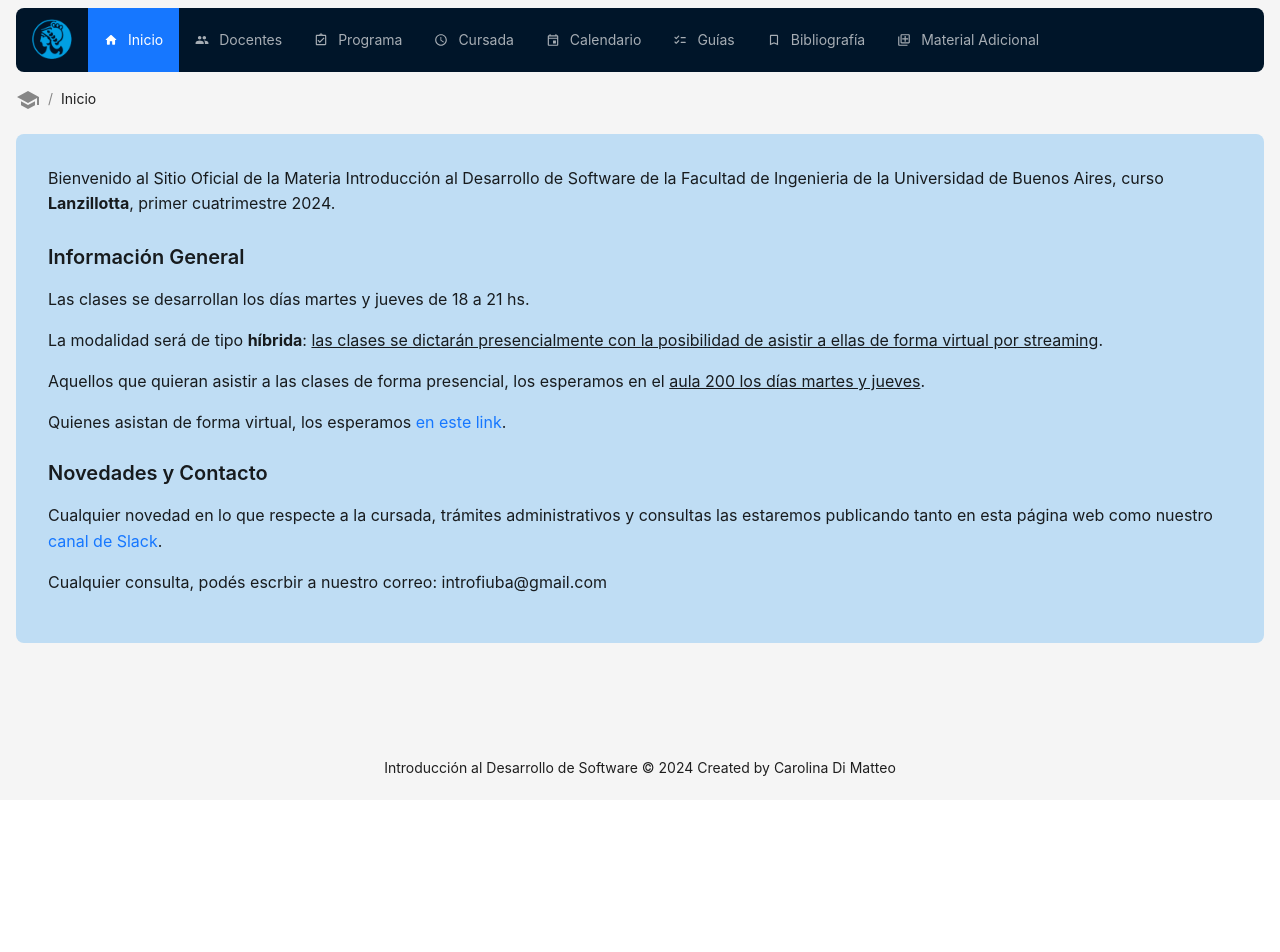
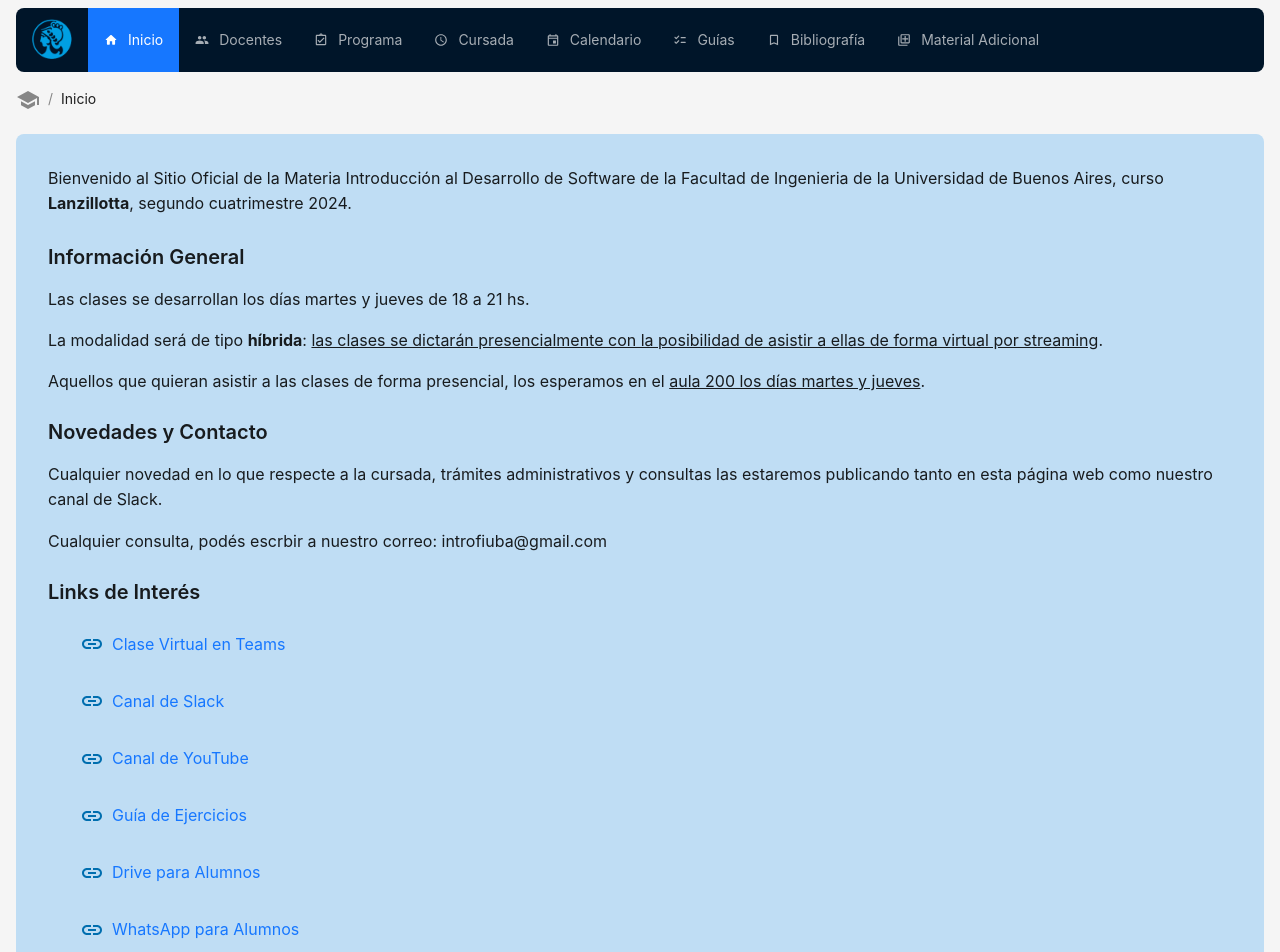
Before and after one commit to gcc-cdimatteo/gcc-cdimatteo.github.io, a Next.js app: page / in a window 1280 px wide. Shown: the top 952 px of the page. Before the commit the page ends 808 px from the top, so only its background shows below. Built offline with nearby package versions, Linux system fonts and the light colour scheme; a web font is replaced by a local one.

Commit message:
ultimas modificaciones pedidas por bruno

```diff
--- a/app/page.tsx
+++ b/app/page.tsx
@@ -1,37 +1,37 @@
 import { ReactElement } from 'react';
 import PageContainer from './ui/page-container';
 import { Typography } from 'antd';
-import { AssignmentTurnedInOutlined, EventOutlined, Face, Face2, Face5, Face6, Person, Report, School, SentimentVerySatisfiedOutlined, WatchLaterOutlined } from '@mui/icons-material';
+import { AssignmentTurnedInOutlined, EventOutlined, Face, Face2, Face5, Face6, LinkOutlined, Person, Report, School, SentimentVerySatisfiedOutlined, WatchLaterOutlined } from '@mui/icons-material';
 import { Box, Icon } from '@mui/material';
 import Tab from './ui/tab';
 import Teacher from './ui/teacher';
 import Link from 'next/link';
 import Space from './ui/space';
 import ListItem from './ui/list-item';
+import ListLinkItem from './ui/list-link-item';
 
 export default function Page() {
   const p_content: ReactElement = (
     <>
       <Typography style={{ fontSize: 16 }}>
-        Bienvenido al Sitio Oficial de la Materia Introducción al Desarrollo de Software de la Facultad de Ingenieria de la Universidad de Buenos Aires, curso <b>Lanzillotta</b>, primer cuatrimestre 2024.
+        Bienvenido al Sitio Oficial de la Materia Introducción al Desarrollo de Software de la Facultad de Ingenieria de la Universidad de Buenos Aires, curso <b>Lanzillotta</b>, segundo cuatrimestre 2024.
 
         <h4>Información General</h4>
         <p>Las clases se desarrollan los días martes y jueves de 18 a 21 hs.</p>
         <p>La modalidad será de tipo <b>híbrida</b>: <u>las clases se dictarán presencialmente con la posibilidad de asistir a ellas de forma virtual por streaming</u>.</p>
         <p>Aquellos que quieran asistir a las clases de forma presencial, los esperamos en el <u>aula 200 los días martes y jueves</u>.</p>
-        <p>Quienes asistan de forma virtual, los esperamos
-          <Link
-            target="_blank"
-            href="https://teams.microsoft.com/l/meetup-join/19%3ameeting_ZDM4MGJhNjgtYTVmYS00N2M0LWE0MTktYjUxNjlmMWEwNjcy%40thread.v2/0?context=%7b%22Tid%22%3a%22e13f1e52-6e32-4972-82ca-697420ee3c98%22%2c%22Oid%22%3a%226746d176-ad45-418c-9ecd-30c9893941f8%22%7d"
-          > en este link</Link>.</p>
-
-        {/* <h4>Importante</h4>
-        <ListItem icon={<Report style={{ color: '#D00026' }} />} text={<p>Si <u>estás inscripto en la materia</u>, por favor, llena <Link href="https://forms.gle/ohzXL2d66PMwDjVy6" target="_blank"> este formulario</Link>.</p>} /> */}
-
 
         <h4>Novedades y Contacto</h4>
-        <p>Cualquier novedad en lo que respecte a la cursada, trámites administrativos y consultas las estaremos publicando tanto en esta página web como nuestro <Link href="https://join.slack.com/t/introduccinal/shared_invite/zt-2d59bckpc-gqoV7VvSIqulLUeImEoYOw" target="_blank">canal de Slack</Link>.</p>
+        <p>Cualquier novedad en lo que respecte a la cursada, trámites administrativos y consultas las estaremos publicando tanto en esta página web como nuestro canal de Slack.</p>
         <p>Cualquier consulta, podés escrbir a nuestro correo: introfiuba@gmail.com</p>
+
+        <h4>Links de Interés</h4>
+        <ListLinkItem icon={<LinkOutlined htmlColor="#006EAF" />} link={"https://teams.microsoft.com/l/meetup-join/19:0NZNrUQO3GGN51dmSQ68i6jTVt2hmgua3lkeqbD_qKQ1@thread.tacv2/1724186913982?context=%7B%22Tid%22:%22b41ac89a-6984-4110-853b-f6f558dee7d4%22,%22Oid%22:%225bb"} title={"Clase Virtual en Teams"} />
+        <ListLinkItem icon={<LinkOutlined htmlColor="#006EAF" />} link={"https://introduccinal.slack.com/join/shared_invite/zt-2oyza3902-Z0OB8B9toYkckl3O8ssKhA#/shared-invite/email"} title={"Canal de Slack"} />
+        <ListLinkItem icon={<LinkOutlined htmlColor="#006EAF" />} link={"https://www.youtube.com/@Intro.Desa.Soft-Lanzillotta"} title={"Canal de YouTube"} />
+        <ListLinkItem icon={<LinkOutlined htmlColor="#006EAF" />} link={"https://drive.google.com/drive/folders/11ZPL8mjL2F_Kr-mRltXGba62FovkkIwB"} title={"Guía de Ejercicios"} />
+        <ListLinkItem icon={<LinkOutlined htmlColor="#006EAF" />} link={"https://drive.google.com/drive/folders/1EaowjueNp7y7_b0Qj_PyDmSJaaZOescM?usp=sharing"} title={"Drive para Alumnos"} />
+        <ListLinkItem icon={<LinkOutlined htmlColor="#006EAF" />} link={"https://chat.whatsapp.com/LWHJN7BCCed0FbeIGOEUkp"} title={"WhatsApp para Alumnos"} />
 
       </Typography>
     </>
--- a/app/ui/bibliografia/book.tsx
+++ b/app/ui/bibliografia/book.tsx
@@ -7,10 +7,6 @@ export default function Book({ link, title }: { link: string, title: string }) {
     return (
         <>
             <ListLinkItem icon={<AutoStoriesOutlined htmlColor="#006EAF" />} link={link} title={title} />
-            {/* <Link href={link} target='_blank'>
-                <ListItem icon={<AutoStoriesOutlined htmlColor="#006EAF" />} text={<p>{title}</p>} />
-            </Link> */}
-            {/* oculto por copyright */}
         </>
     );
 }
```
Also changed, not shown: app/cursada/page.tsx (+6 -11 lines).
